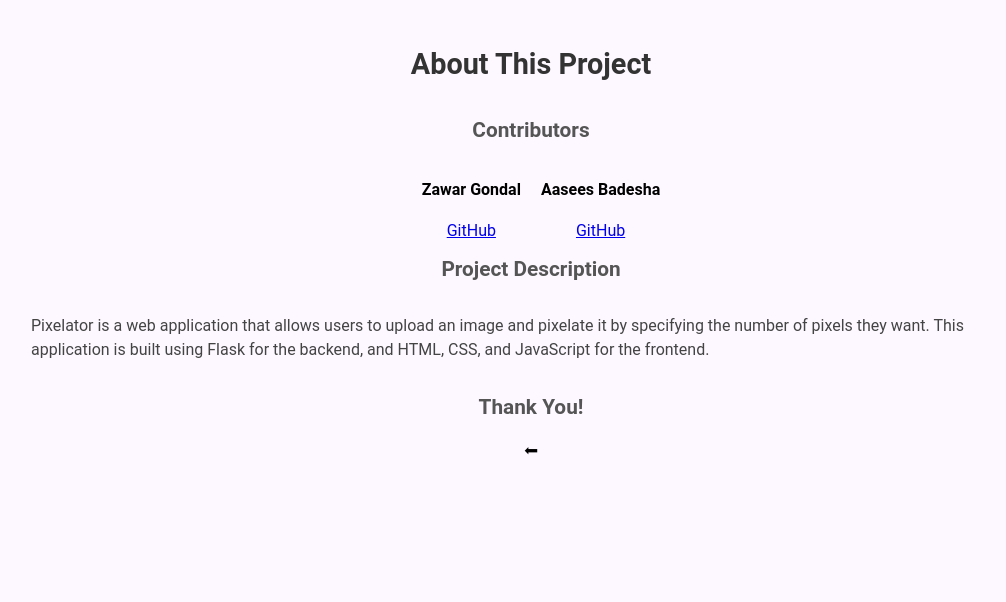
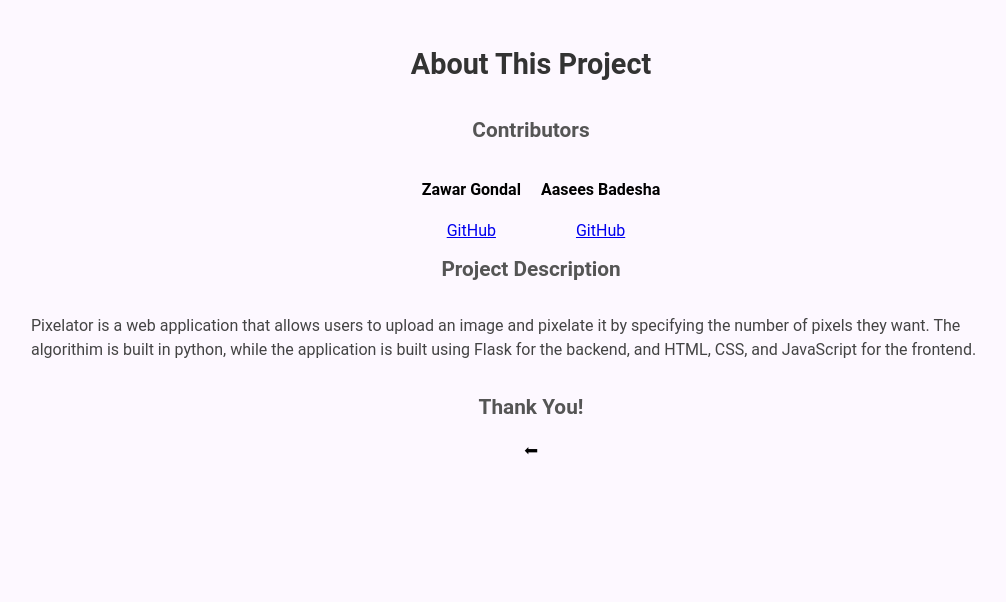
Before and after one commit to ZawarG/ZPixelator, a Flask app: page /about in a window 1280 px wide. Shown: the top 602 px of the page, without its empty margins (117-1123 px from the left). Run offline with Flask 3, Linux system fonts and the light colour scheme.

Commit message:
disabled autocomplete on home.html, removed excess code on app.py and changed wording on about.html

```diff
--- a/app.py
+++ b/app.py
@@ -1,6 +1,4 @@
 import os
-import shutil
-import tempfile
 from flask import Flask, render_template, request
 import converter
 from werkzeug.utils import secure_filename
@@ -55,10 +53,6 @@
             print(filename)
             converter.imgtopxl(original_path, int(pixel_amnt), output_filename)
 
-            # original_path = os.path.join('static','photos',filename)
-            # file.save(original_path)
-            # original_url = os.path.join('static','photos',filename)
-
         # if file and filename are empty, but a previous image exists
         elif (original_url != None):
             # use already saved image
--- a/templates/about.html
+++ b/templates/about.html
@@ -35,7 +35,7 @@
         <h2>Project Description</h2>
         <p>
             Pixelator is a web application that allows users to upload an image and pixelate it by specifying the number of pixels they want.
-            This application is built using Flask for the backend, and HTML, CSS, and JavaScript for the frontend.
+            The algorithim is built in python, while the application is built using Flask for the backend, and HTML, CSS, and JavaScript for the frontend.
         </p>
 
         <h2>Thank You!</h2>
--- a/templates/home.html
+++ b/templates/home.html
@@ -71,6 +71,7 @@
 							type="text"
 							name="pixel-amnt"
 							placeholder="e.g., 10"
+							autocomplete="off"
 							autofocus
 							required
 						/>
```
